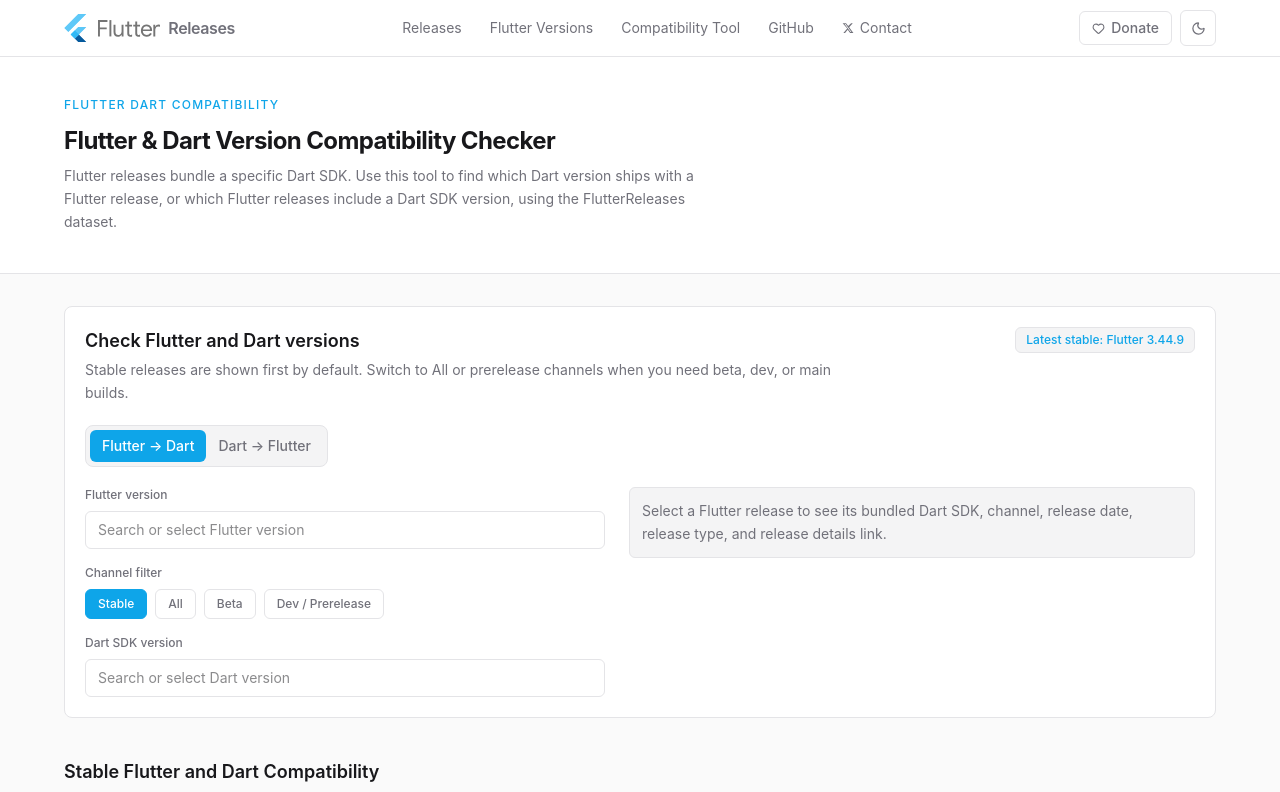
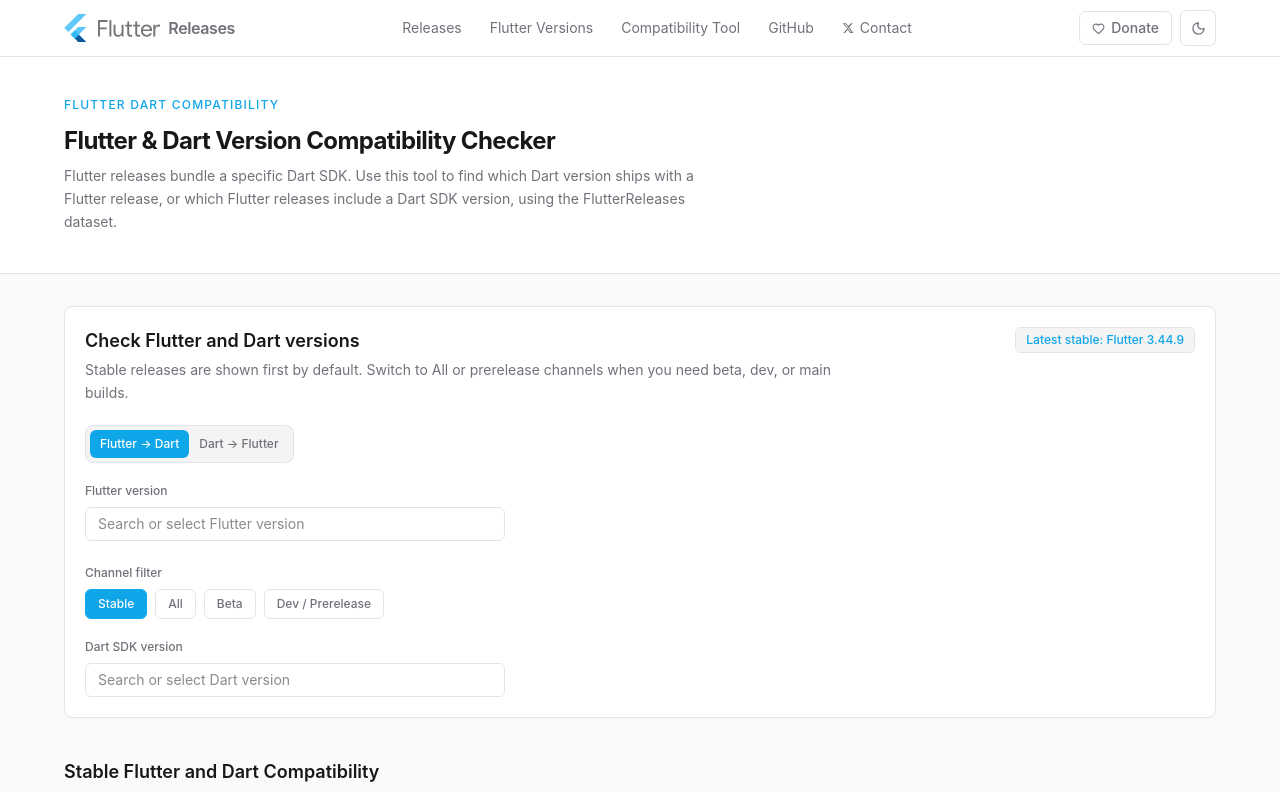
Before and after one commit to shankarmadeshvaran/flutterreleases.com, a React (Vite) app in the folder packages/web/: page /tools/flutter-version-checker in a window 1280 px wide. Shown: the top 792 px of the page. Built offline with nearby package versions, Linux system fonts and the light colour scheme.

Commit message:
fix(web): refine compatibility checker interactions
Release notes:

- compact the Flutter and Dart selector inputs in the compatibility checker

- hide empty result space until a lookup is available

- refresh compatibility results when either input changes and show green/red result states

```diff
--- a/packages/web/src/web/pages/flutter-version-checker.tsx
+++ b/packages/web/src/web/pages/flutter-version-checker.tsx
@@ -76,10 +76,11 @@
       type="text"
       value={value}
       onChange={(event) => onChange(event.target.value)}
+      onInput={(event) => onChange(event.currentTarget.value)}
       placeholder={placeholder}
       aria-label={placeholder}
       list={list}
-      className="w-full rounded-md border px-3 py-2 text-sm outline-none transition-colors duration-150"
+      className="w-full rounded-md border px-3 py-1.5 text-sm outline-none transition-colors duration-150"
       style={{
         backgroundColor: "var(--bg-surface)",
         borderColor: "var(--border)",
@@ -157,22 +158,6 @@
   );
 }
 
-function CheckerEmptyState({ children }: { children: React.ReactNode }) {
-  return (
-    <div
-      className="rounded-md border p-3"
-      style={{
-        borderColor: "var(--border)",
-        backgroundColor: "var(--bg-subtle)",
-      }}
-    >
-      <p className="text-sm leading-relaxed" style={{ color: "var(--text-muted)" }}>
-        {children}
-      </p>
-    </div>
-  );
-}
-
 function ReleaseResults({
   dartVersion,
   releases,
@@ -243,24 +228,47 @@
 function CompatibilityResult({
   flutterVersion,
   dartVersion,
-  releases,
+  result,
 }: {
   flutterVersion: string;
   dartVersion: string;
-  releases: Release[];
+  result: ReturnType<typeof checkFlutterDartCompatibility>;
 }) {
-  if (!flutterVersion.trim() || !dartVersion.trim()) return null;
+  const tone = result.compatible
+    ? {
+        borderColor: "var(--stable-text)",
+        backgroundColor: "var(--stable-bg)",
+        color: "var(--stable-text)",
+        label: "Compatible",
+      }
+    : {
+        borderColor: "var(--hotfix-text)",
+        backgroundColor: "var(--hotfix-bg)",
+        color: "var(--hotfix-text)",
+        label: "Not compatible",
+      };
 
-  const result = checkFlutterDartCompatibility(releases, flutterVersion, dartVersion);
   return (
     <section
-      className="rounded-lg border p-4"
-      style={{ borderColor: "var(--border)", backgroundColor: "var(--bg-surface)" }}
+      className="rounded-lg border p-4 transition-all duration-300 animate-in fade-in zoom-in-95"
+      style={{
+        borderColor: tone.borderColor,
+        backgroundColor: "var(--bg-surface)",
+        boxShadow: `0 0 0 1px ${tone.borderColor}`,
+      }}
       aria-live="polite"
     >
+      <div className="flex flex-wrap items-center gap-2">
+        <span
+          className="rounded-full px-2.5 py-1 text-xs font-semibold"
+          style={{ backgroundColor: tone.backgroundColor, color: tone.color }}
+        >
+          {tone.label}
+        </span>
         <h2 className="text-lg font-semibold" style={{ color: "var(--text-primary)" }}>
           Compatibility result
         </h2>
+      </div>
       <p className="text-sm mt-2" style={{ color: "var(--text-secondary)" }}>
         {result.compatible
           ? `Compatible: Flutter ${flutterVersion} ships with Dart ${dartVersion}.`
@@ -332,6 +340,26 @@
   );
   const stableRows = sortedReleases.filter((release) => release.channel === "stable");
   const prereleaseRows = sortedReleases.filter((release) => release.channel !== "stable");
+  const trimmedFlutterQuery = flutterQuery.trim();
+  const trimmedDartQuery = dartQuery.trim();
+  const compatibilityResult = useMemo(() => {
+    if (!trimmedFlutterQuery || !trimmedDartQuery) return undefined;
+    return checkFlutterDartCompatibility(releases, trimmedFlutterQuery, trimmedDartQuery);
+  }, [releases, trimmedDartQuery, trimmedFlutterQuery]);
+  const compatibilityResultKey = compatibilityResult
+    ? [
+        trimmedFlutterQuery,
+        trimmedDartQuery,
+        compatibilityResult.bundledDartVersion || "none",
+        compatibilityResult.compatible ? "yes" : "no",
+        compatibilityResult.dartReleases.length,
+      ].join(":")
+    : "";
+  const hasCompatibilityInput = Boolean(compatibilityResult);
+  const hasLookupResult =
+    mode === "flutter-to-dart" ? Boolean(selectedFlutterRelease) : Boolean(dartQuery.trim());
+  const showResultPanel = hasLookupResult || hasCompatibilityInput;
+
   useEffect(() => {
     trackView("/tools/flutter-version-checker/", {
       page_title: "Flutter & Dart Version Compatibility Checker",
@@ -372,21 +400,19 @@
   }, [dartMatches, dartQuery, mode]);
 
   useEffect(() => {
-    if (!flutterQuery.trim() || !dartQuery.trim()) return;
-    const result = checkFlutterDartCompatibility(releases, flutterQuery, dartQuery);
-    if (!result.flutterRelease) return;
-    const key = `${flutterQuery}:${dartQuery}:${result.compatible}`;
+    if (!compatibilityResult?.flutterRelease) return;
+    const key = compatibilityResultKey;
     if (trackedCompatibility.current === key) return;
     trackedCompatibility.current = key;
     trackEvent("Version Checker Compatibility Check", {
-      flutter_version: flutterQuery,
-      dart_version: dartQuery,
-      bundled_dart_version: result.bundledDartVersion,
-      compatible: result.compatible,
-      matching_flutter_count: result.dartReleases.length,
-      channel: result.flutterRelease.channel,
+      flutter_version: trimmedFlutterQuery,
+      dart_version: trimmedDartQuery,
+      bundled_dart_version: compatibilityResult.bundledDartVersion,
+      compatible: compatibilityResult.compatible,
+      matching_flutter_count: compatibilityResult.dartReleases.length,
+      channel: compatibilityResult.flutterRelease.channel,
     });
-  }, [dartQuery, flutterQuery, releases]);
+  }, [compatibilityResult, compatibilityResultKey, trimmedDartQuery, trimmedFlutterQuery]);
 
   return (
     <div className="min-h-screen flex flex-col" style={{ backgroundColor: "var(--bg)" }}>
@@ -467,7 +493,7 @@
                           setMode(item.value);
                           trackEvent("Version Checker Mode Changed", { mode: item.value });
                         }}
-                        className="rounded-md px-3 py-1.5 text-sm font-medium transition-colors duration-150"
+                        className="rounded-md px-2.5 py-1.5 text-xs font-medium transition-colors duration-150"
                         style={
                           mode === item.value
                             ? { backgroundColor: "var(--accent)", color: "#fff" }
@@ -480,9 +506,15 @@
                   </div>
                 </div>
 
-                <div className="grid grid-cols-1 lg:grid-cols-[minmax(320px,520px)_minmax(0,1fr)] gap-6 mt-5">
-                  <div className="space-y-4">
-                    <div>
+                <div
+                  className={
+                    showResultPanel
+                      ? "grid grid-cols-1 lg:grid-cols-[minmax(280px,420px)_minmax(0,1fr)] gap-6 mt-5"
+                      : "grid grid-cols-1 gap-6 mt-5 max-w-[420px]"
+                  }
+                >
+                  <div className="space-y-5">
+                    <div className="max-w-[420px]">
                       <FieldLabel htmlFor="flutter-version-input">Flutter version</FieldLabel>
                       <TextInput
                         id="flutter-version-input"
@@ -500,7 +532,7 @@
                       </datalist>
                     </div>
 
-                    <div>
+                    <div className="pt-1">
                       <p className="text-xs font-medium mb-2" style={{ color: "var(--text-muted)" }}>
                         Channel filter
                       </p>
@@ -528,7 +560,7 @@
                       </div>
                     </div>
 
-                    <div>
+                    <div className="max-w-[420px]">
                       <FieldLabel htmlFor="dart-version-input">Dart SDK version</FieldLabel>
                       <TextInput
                         id="dart-version-input"
@@ -547,25 +579,28 @@
                     </div>
                   </div>
 
+                  {showResultPanel && (
                     <div className="space-y-4">
                       {mode === "flutter-to-dart" ? (
-                      selectedFlutterRelease ? (
-                        <ReleaseSummary release={selectedFlutterRelease} />
-                      ) : (
-                        <CheckerEmptyState>
-                          Select a Flutter release to see its bundled Dart SDK, channel,
-                          release date, release type, and release details link.
-                        </CheckerEmptyState>
+                        selectedFlutterRelease && (
+                          <ReleaseSummary
+                            key={`${selectedFlutterRelease.version}:${selectedFlutterRelease.channel}`}
+                            release={selectedFlutterRelease}
+                          />
                         )
                       ) : (
                         <ReleaseResults dartVersion={dartQuery} releases={dartMatches} />
                       )}
+                      {compatibilityResult && (
                         <CompatibilityResult
-                      flutterVersion={flutterQuery}
-                      dartVersion={dartQuery}
-                      releases={releases}
+                          key={compatibilityResultKey}
+                          flutterVersion={trimmedFlutterQuery}
+                          dartVersion={trimmedDartQuery}
+                          result={compatibilityResult}
                         />
+                      )}
                     </div>
+                  )}
                 </div>
               </section>
 
```
Lines whose indentation alone changed are shown as unchanged.
